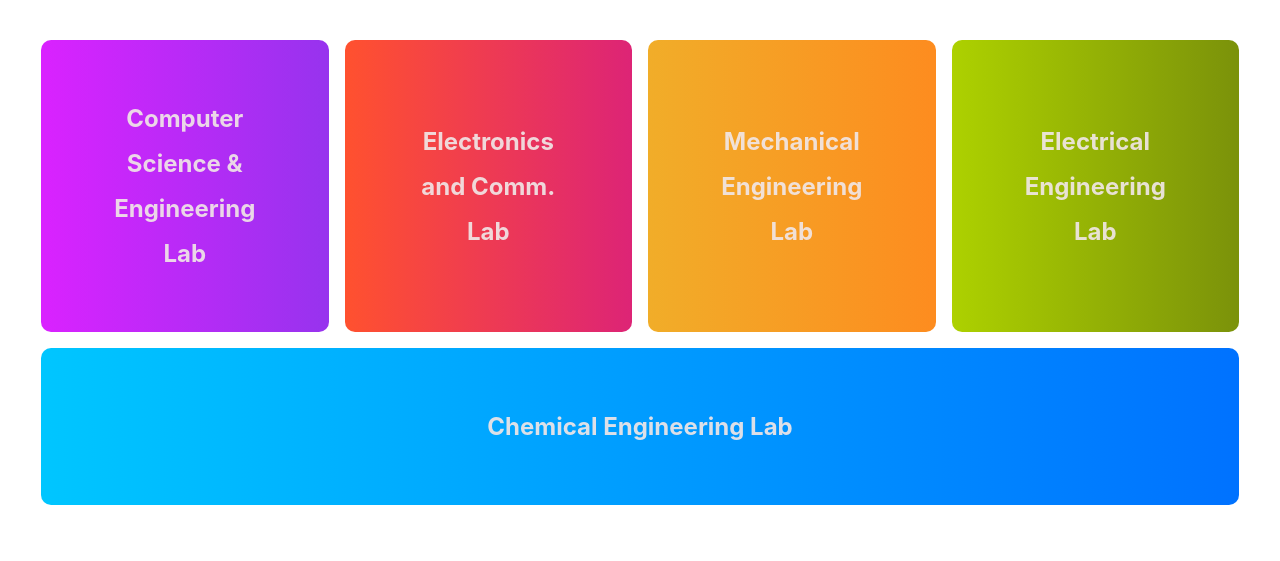
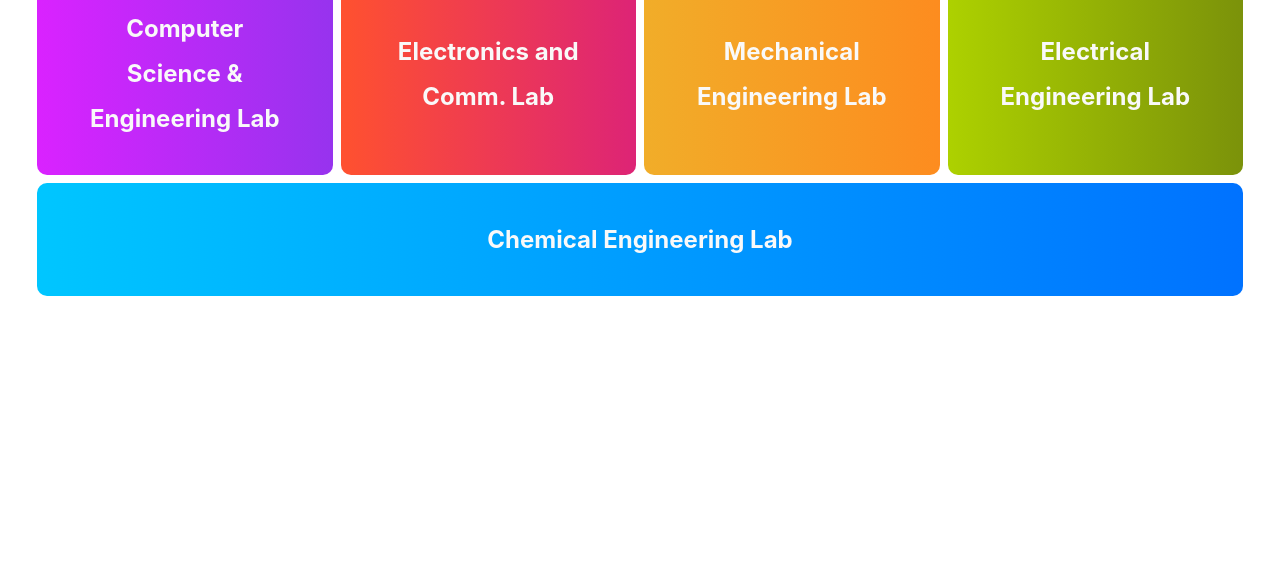
Before and after one commit to NoobC0ders/SVGI-VIRTUAL-LAB, a website: page index.html in a window 1280 px wide. Shown: the part 527-1088 px from the top of the page. After the commit the page ends 827 px from the top, so only its background shows below. Drawn offline with nearby package versions, Linux system fonts and the light colour scheme.

Commit message:
commit 3

```diff
--- a/asset/css/styles.scss
+++ b/asset/css/styles.scss
@@ -29,6 +29,7 @@ a {
 
 .hero-section {
     background: linear-gradient(90deg, #74ebd5 0%, #acb6e5 100%);
+    color: $black-35;
 
     .logo {
         height: auto;
@@ -104,6 +105,7 @@ a {
 
     .dept-card-cse {
         background: linear-gradient(90deg, #da22ff 0%, #9733ee 100%);
+
     }
 
     .dept-card-ece {
@@ -122,6 +124,15 @@ a {
         background: linear-gradient(90deg, #00c6ff 0%, #0072ff 100%);
     }
 
+    .dept-card-cse:hover,
+    .dept-card-ece:hover,
+    .dept-card-me:hover,
+    .dept-card-eee:hover,
+    .dept-card-ce:hover,
+        {
+        box-shadow: 1px 1px 5px black;
+    }
+
     .dept-card-cse,
     .dept-card-ece,
     .dept-card-me,
@@ -135,7 +146,7 @@ a {
         font-weight: bold;
         font-size: 24px;
         line-height: 45px;
-        color: #f0e6e6ea;
+        color: #f9f9f9;
         cursor: pointer;
         border-radius: 10px;
 
@@ -145,11 +156,12 @@ a {
             align-content: center;
             align-self: center;
             text-align: center;
+            padding: 10px;
         }
 
-        p:hover {
-            color: white;
-        }
+
+
+
     }
 }
 
--- a/index.html
+++ b/index.html
@@ -76,26 +76,28 @@
         </div>
 
 
-        <div class="row dept-section p-5">
-            <div class="col-12 heading mb-5">Departments:</div>
-            <div class="col dept-card-cse p-2 m-2">
-                <p class="m-5"> <a href="http://www.vlab.co.in/broad-area-computer-science-and-engineering"> Computer
+        <div class="row dept-section pl-5 pt-3 pr-5">
+            <div class="col-12 heading mb-3">Departments:</div>
+            <div class="col dept-card-cse  m-1">
+                <p class="m-4"> <a href="http://www.vlab.co.in/broad-area-computer-science-and-engineering"> Computer
                         Science & Engineering Lab </a> </p>
             </div>
-            <div class="col dept-card-ece p-2 m-2">
-                <p class="m-5"> <a href="http://www.vlab.co.in/broad-area-electronics-and-communications">Electronics
+            <div class="col dept-card-ece  m-1">
+                <p class="m-4"> <a href="http://www.vlab.co.in/broad-area-electronics-and-communications">Electronics
                         and Comm. Lab </a></p>
             </div>
-            <div class="col dept-card-me p-2 m-2">
-                <p class="m-5"> <a href="http://www.vlab.co.in/broad-area-mechanical-engineering"> Mechanical
+            <div class="col dept-card-me  m-1">
+                <p class="m-4"> <a href="http://www.vlab.co.in/broad-area-mechanical-engineering"> Mechanical
                         Engineering Lab </a></p>
             </div>
-            <div class="col dept-card-eee p-2 m-2">
-                <p class="m-5"> <a href="http://www.vlab.co.in/broad-area-chemical-engineering"> Electrical Engineering
+            <div class="col dept-card-eee  m-1">
+                <p class="m-4">
+                    <a href="http://www.vlab.co.in/broad-area-chemical-engineering">
+                        Electrical Engineering
                         Lab </a></p>
             </div>
-            <div class="col dept-card-ce p-2 m-2">
-                <p class="m-5"> <a href="http://www.vlab.co.in/broad-area-electrical-engineering"> Chemical Engineering
+            <div class="col dept-card-ce  m-1">
+                <p class="m-4"> <a href="http://www.vlab.co.in/broad-area-electrical-engineering"> Chemical Engineering
                         Lab </a></p>
             </div>
         </div>
--- a/pages/css/style.scss
+++ b/pages/css/style.scss
@@ -1,27 +1,4 @@
 @import url("https://fonts.googleapis.com/css2?family=Roboto:ital,wght@0,100;0,300;0,400;0,500;0,700;0,900;1,100;1,300;1,400;1,500;1,700;1,900&display=swap");
-
-// $xs : 575.98px;
-// $sm : 767.98px;
-// $md : 991.98px;
-// $lg : 1199.98;
-// $xl : 1200px;
-
-
-
-// @include media-breakpoint-up(xl) {
-//     .logo-text {
-//         font-family: Roboto;
-//         font-style: normal;
-//         font-weight: bold;
-//         font-size: 32px;
-//         line-height: 40px;
-//         text-align: left;
-//         color: #f9f9f9;
-//     }
-// }
-
-// Example usage:
-
 
 
 body {
@@ -103,7 +80,7 @@ a:hover {
         font-size: 22px;
         color: #f9f9f9;
         border: none;
-        transition: 0.3s ease-in-out;
+        transition: 0.1s ease-in-out;
         cursor: pointer;
         margin-top: 20px;
     }
@@ -179,7 +156,6 @@ a:hover {
 
     .link-button:hover {
         border-right: 5px solid #4937b1;
-        transition: 0.3s ease-in-out;
         text-decoration: none;
     }
 }
```
Also changed, not shown: asset/css/styles.css, pages/css/style.css, 2 other files.
